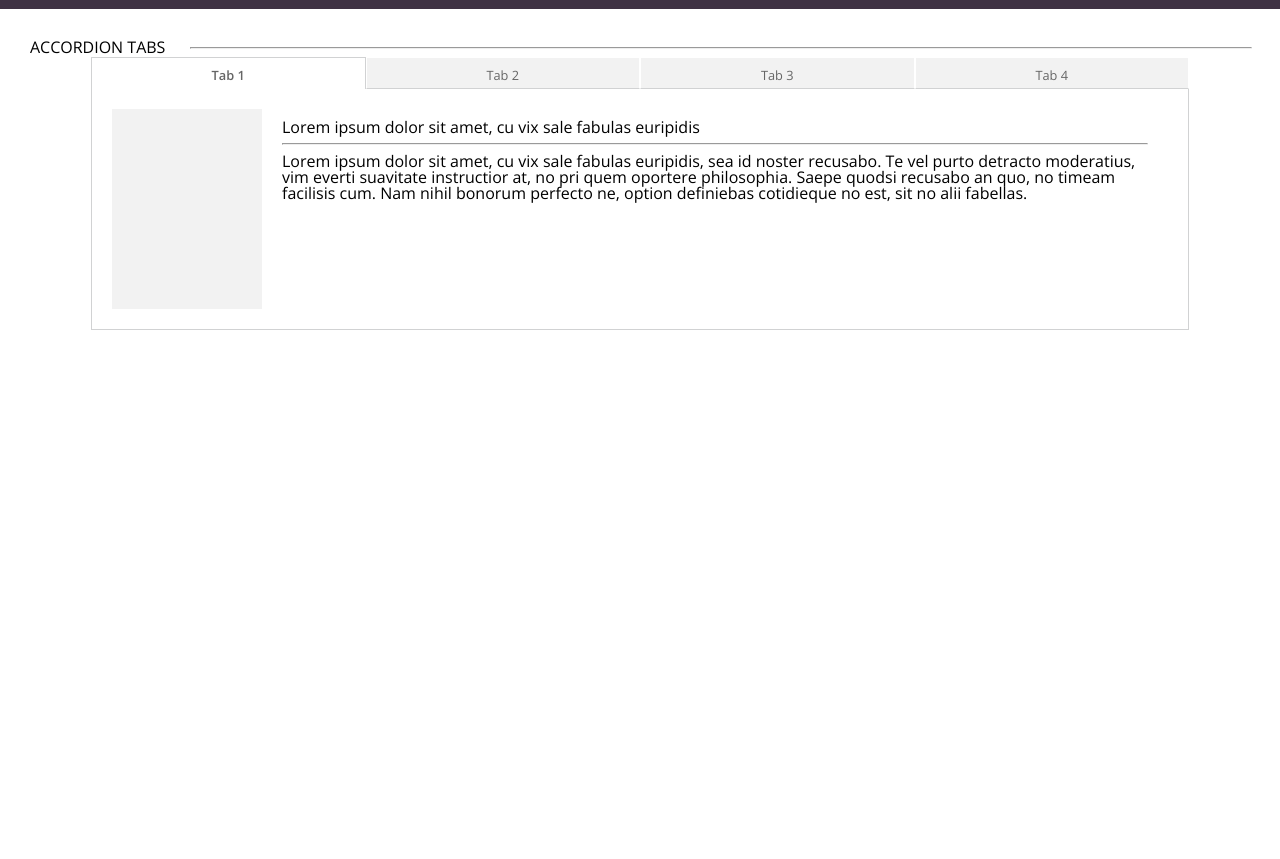
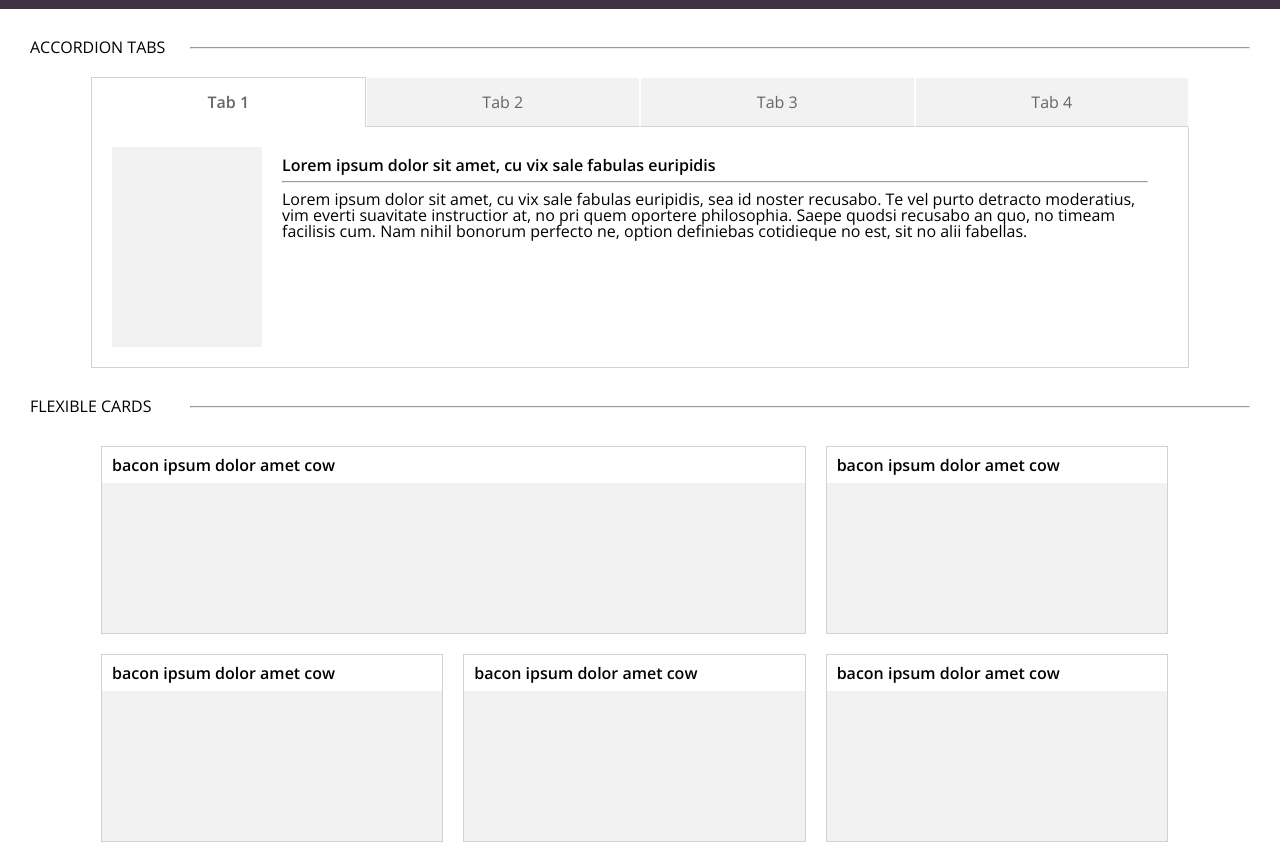
Before and after one commit to lexbonder/pattrn-party, a plain HTML site: page index.html in a window 1280 px wide. Shown: the part 41-900 px from the top of the page. Before the commit the page ends 800 px from the top, so only its background shows below. Drawn offline with nearby package versions, Linux system fonts and the light colour scheme.

Commit message:
Add flexible cards
Make accordion tabs responsive

```diff
--- a/index.html
+++ b/index.html
@@ -18,12 +18,7 @@
         <hr class="pattern__divider" />
       </section>
       <section class="accordion">
-        <ul class="accordion__tab-wrapper">
-          <li class="accordion__tab accordion__tab--selected">Tab 1</li>
-          <li class="accordion__tab">Tab 2</li>
-          <li class="accordion__tab">Tab 3</li>
-          <li class="accordion__tab">Tab 4</li>
-        </ul>
+        <p class="accordion__tab accordion__tab--selected">Tab 1</p>
         <article class="accordion__page accordion__page--selected">
           <div class="accordion__image"></div>
           <div class="accordion__content-wrapper">
@@ -32,32 +27,71 @@
             <p class="accordion__content-body">Lorem ipsum dolor sit amet, cu vix sale fabulas euripidis, sea id noster recusabo. Te vel purto detracto moderatius, vim everti suavitate instructior at, no pri quem oportere philosophia. Saepe quodsi recusabo an quo, no timeam facilisis cum. Nam nihil bonorum perfecto ne, option definiebas cotidieque no est, sit no alii fabellas.</p>
           </div>
         </article>
+        <p class="accordion__tab">Tab 2</p>
         <article class="accordion__page">
           <div class="accordion__image"></div>
           <div class="accordion__content-wrapper">
-            <h2>Website filler text based on the works of William Gibson</h2>
+            <h2 class="accordion__content-header">Website filler text based on the works of William Gibson</h2>
             <hr />
             <p>denim dolphin monofilament rain modem A.I. urban post- industrial grade assault corrupted. neural towards footage math- marketing market market crypto- dome free-market industrial grade. -ware modem film military-grade advert dead long-chain hydrocarbons realism office disposable tube. </p>
           </div>
         </article>
+        <p class="accordion__tab">Tab 3</p>
         <article class="accordion__page">
           <div class="accordion__image"></div>
           <div class="accordion__content-wrapper">
-            <h2>Spicy jalapeno bacon ipsum dolor amet cow cupim strip steak</h2>
+            <h2 class="accordion__content-header">Spicy jalapeno bacon ipsum dolor amet cow cupim strip steak</h2>
             <hr />
             <p>Spicy jalapeno bacon ipsum dolor amet cow cupim strip steak pastrami biltong. Frankfurter burgdoggen bacon porchetta pastrami. Salami landjaeger pork short loin kielbasa rump fatback, ribeye leberkas alcatra ham hock corned beef venison boudin t-bone. Filet mignon alcatra bresaola, short loin porchetta flank kevin kielbasa t-bone frankfurter drumstick boudin bacon biltong. Sirloin turducken tri-tip boudin. Tongue bresaola doner, pig swine kevin pork pork belly. Tongue sausage short ribs, prosciutto beef jerky burgdoggen boudin tri-tip sirloin jowl leberkas flank.</p>
           </div>
         </article>
+        <p class="accordion__tab">Tab 4</p>
         <article class="accordion__page">
           <div class="accordion__image"></div>
           <div class="accordion__content-wrapper">
-            <h2>Armor bonus caster level character class</h2>
+            <h2 class="accordion__content-header">Armor bonus caster level character class</h2>
             <hr />
             <p>Armor bonus caster level character class cold immunity drow domain energy damage failure fear cone infection nonlethal damage paralysis spell version time domain total cover. 0-level spell ability damage antimagic arcane spell failure base land speed blown away class cleric damage reduction elemental type enchantment fear ray full normal hit points gaseous form heat dangers ice effects level adjustment natural reach positive energy school of magic smoke effects starvation swallow whole tremorsense. Charisma creature type damage reduction disabled dispel turning energy plane evasion evil subtype fine flank gnome domain monk natural ability plant type skill points swim tanar'ri subtype tremorsense will save.</p>
           </div>
         </article>
       </section>
     </div>
+    <div class="pattern">
+      <section class="pattern__header">
+        <h1 class="pattern__title">FLEXIBLE CARDS</h1>
+        <hr class="pattern__divider" />
+      </section>
+      <section class="flexible-cards">
+        <article class="card card--big">
+          <h2 class="card__header">bacon ipsum dolor amet cow</h2>
+          <div class="card__image">
+        </article>
+        <article class="card">
+          <h2 class="card__header">bacon ipsum dolor amet cow</h2>
+          <div class="card__image">
+        </article>
+        <article class="card">
+          <h2 class="card__header">bacon ipsum dolor amet cow</h2>
+          <div class="card__image">
+        </article>
+        <article class="card">
+          <h2 class="card__header">bacon ipsum dolor amet cow</h2>
+          <div class="card__image">
+        </article>
+        <article class="card">
+          <h2 class="card__header">bacon ipsum dolor amet cow</h2>
+          <div class="card__image">
+        </article>
+        <article class="card">
+          <h2 class="card__header">bacon ipsum dolor amet cow</h2>
+          <div class="card__image">
+        </article>
+        <article class="card card--big">
+          <h2 class="card__header">bacon ipsum dolor amet cow</h2>
+          <div class="card__image">
+        </article>
+      </section>
+    </div>
     <script type="text/javascript" src="scripts.js"></script>
   </body>
 </html>
--- a/styles.css
+++ b/styles.css
@@ -1,5 +1,8 @@
+* {
+  box-sizing: border-box;
+}
+
 body {
-  box-sizing: border-box;
   font-family: 'Open Sans', sans-serif;
   font-weight: 300;
 }
@@ -27,8 +30,8 @@ body {
 }
 
 .pattern__header {
-  display: grid;
-  grid-template-columns: 160px 1fr;
+  text-align: center;
+  margin-bottom: 20px;
 }
 
 .pattern__divider {
@@ -39,24 +42,20 @@ body {
 .accordion {
   width: 90%;
   margin: auto;
-}
-
-.accordion__tab-wrapper {
   display: grid;
   grid-template-columns: 1fr 1fr 1fr 1fr;
-  grid-template-rows: 2em;
-  text-align: center;
-  /*border-bottom: 1px solid #D1D2D3;*/
+  grid-template-rows: auto auto auto auto auto;
 }
 
 .accordion__tab {
-  font-size: .8em;
   background-color: #f2f2f2;
   color: #666666;
   border-bottom: none;
-  padding-top: .85em;
+  padding: 1em;
   border: 1px solid #ffffff;
   border-bottom: 1px solid #D1D2D3;
+  grid-column-start: 1;
+  grid-column-end: 5;
 }
 
 .accordion__tab--selected {
@@ -68,25 +67,89 @@ body {
 }
 
 .accordion__page {
-  padding: 20px;
   border: 1px solid #D1D2D3;
   border-top: none;
   display: none;
+  grid-column-start: 1;
+  grid-column-end: 5;
 }
 
 .accordion__page--selected {
   display: grid;
-  grid-template-columns: auto 1fr;
 }
 
 .accordion__image {
-  height: 200px;
-  width: 150px;
+  height: 150px;
+  width: 100%;
   background-color: #f2f2f2;
 }
 
 .accordion__content-wrapper {
   padding: 10px 20px;
-  height: 160px;
-  overflow: auto;
 }
+
+.accordion__content-header {
+  font-weight: 600;
+}
+
+/* Flexible Cards */
+
+.flexible-cards {
+  width: 90%;
+  margin: auto;
+}
+
+.card {
+  border: 1px solid #d1d2d3;
+  margin: 10px;
+}
+
+.card__header {
+  font-weight: 600;
+  padding: 10px;
+  white-space: nowrap;
+  overflow: hidden;
+  text-overflow: ellipsis;
+}
+
+.card__image {
+  background-color: #f2f2f2;
+  height: 150px;
+}
+
+@media (min-width: 750px) {
+  .pattern__header {
+    display: grid;
+    grid-template-columns: 160px 1fr;
+    text-align: left;
+  }
+
+  .accordion__tab {
+    grid-row: 1;
+    grid-column-start: auto;
+    grid-column-end: auto;
+    text-align: center;
+  }
+
+  .accordion__page {
+    padding: 20px;
+  }
+
+  .accordion__page--selected {
+    grid-template-columns: auto 1fr;
+  }
+
+  .accordion__image {
+    height: 200px;
+    width: 150px;
+  }
+
+  .flexible-cards {
+    display: grid;
+    grid-template-columns: 33% 33% 33%;
+  }
+
+  .card--big {
+    grid-column: span 2;
+  }
+}
```
